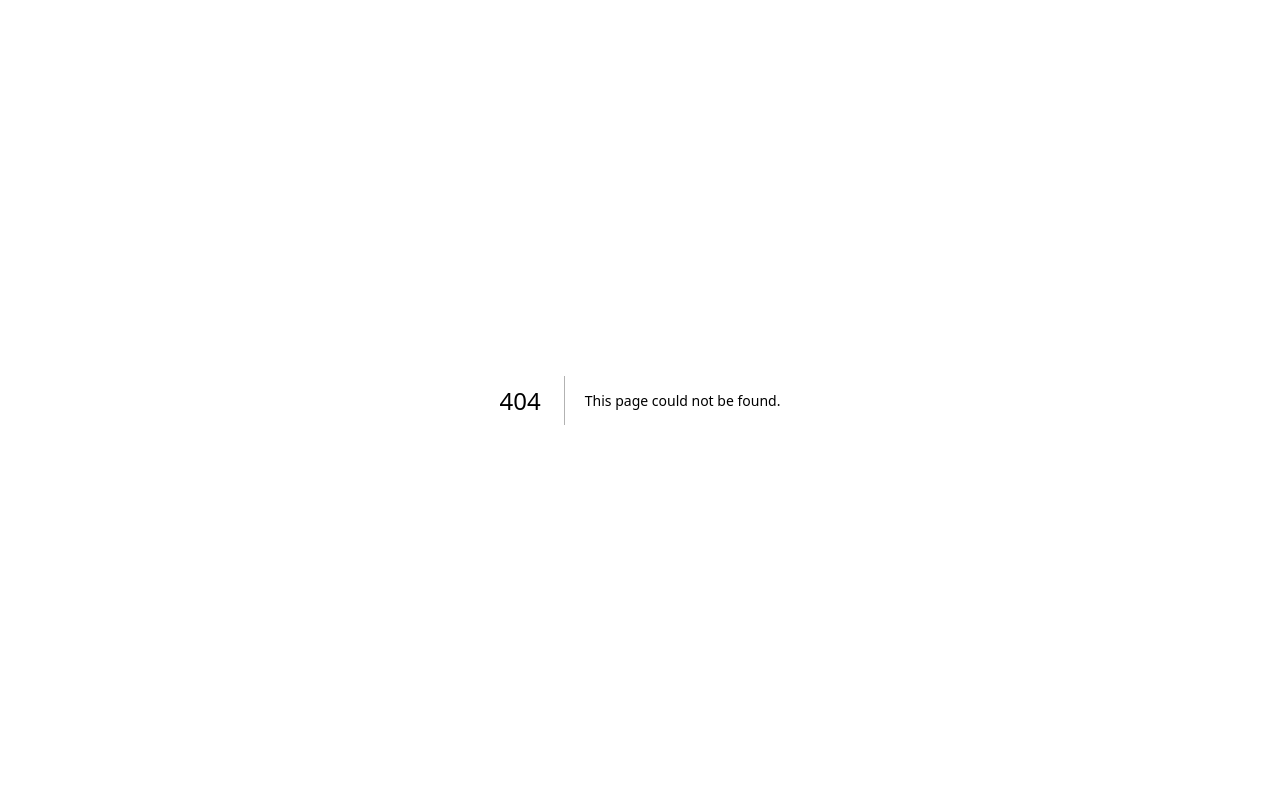
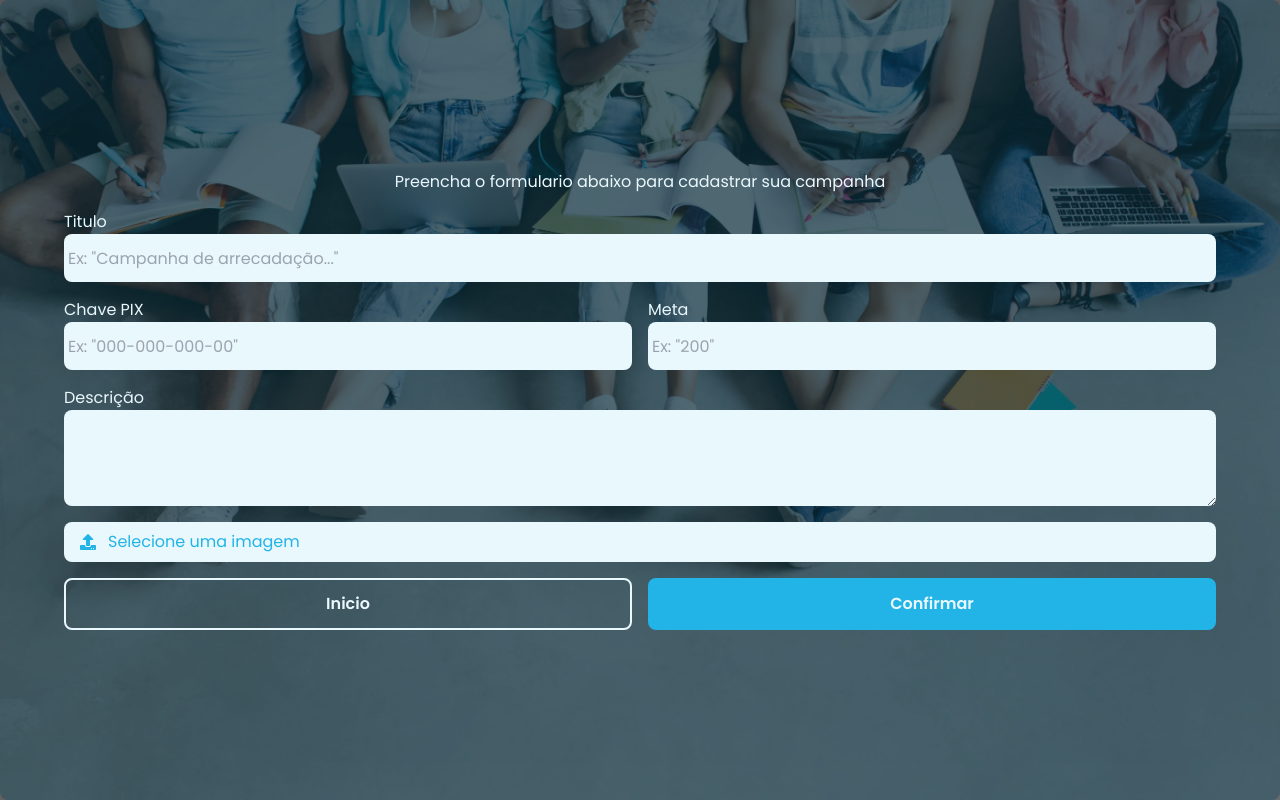
Before and after one commit to renansilva15/doe-aqui, a Next.js app: page /campaing in a window 1280 px wide. Before the commit this address had no page. Built offline with nearby package versions, Linux system fonts and the light colour scheme.

Commit message:
feat: create campaing ( +bug logout)

```diff
--- /dev/null
+++ b/src/app/campaing/page.tsx
@@ -0,0 +1,151 @@
+'use client'
+
+import Button from '@/components/Button/Button'
+import Input from '@/components/Input/Input'
+import Overlay from '@/components/Overlay/Overlay'
+import Image from 'next/image'
+import { FaUpload } from 'react-icons/fa'
+
+import { useRouter } from 'next/navigation'
+import { useState } from 'react'
+
+export default function Campaing() {
+  const router = useRouter()
+
+  const [selectedFile, setSelectedFile] = useState('')
+
+  const handleFileChange = (e: React.ChangeEvent<HTMLInputElement>) => {
+    const inputElement = e.target as HTMLInputElement
+    const fileList = inputElement.files
+
+    if (fileList && fileList.length > 0) {
+      const fileName = fileList[0].name
+      setSelectedFile(fileName)
+    }
+  }
+
+  async function handleSubmit(e: React.FormEvent<HTMLFormElement>) {
+    e.preventDefault()
+    const url = process.env.NEXT_PUBLIC_BASE_URL
+
+    // const formData = new FormData(e.currentTarget)
+
+    // const email = formData.get('login-email')?.toString() ?? ''
+    // const password = formData.get('login-password')?.toString() ?? ''
+
+    // console.log(email, password)
+
+    // if (email === '' || password === '') {
+    //   console.log('Preencha todos os campos')
+    //   alert('Preencha todos os campos')
+    // } else if (password.length < 8) {
+    //   console.log('A senha deve conter no mínimo 8 caracteres')
+    //   alert('A senha deve conter no mínimo 8 caracteres')
+    // } else {
+    //   const res = await fetch(`${url}/api/auth/login`, {
+    //     method: 'POST',
+    //     headers: {
+    //       'Content-Type': 'application/json',
+    //     },
+    //     body: JSON.stringify({
+    //       email: email,
+    //       password: password,
+    //     }),
+    //   })
+
+    //   const data = await res.json()
+
+    //   if (data.error) {
+    //     console.log(data.error)
+    //     alert(data.error)
+    //   } else {
+    //     if (data.status === 'success') {
+    //       router.push('/')
+    //     } else alert('Erro ao logar')
+    //     console.log(data)
+    //   }
+    // }
+  }
+
+  return (
+    <main className="w-full h-screen flex flex-col items-center justify-center relative">
+      <Overlay />
+      <Image
+        src="/bg.webp"
+        alt="bg"
+        fill
+        className="-z-20 absolute object-cover"
+      />
+
+      <div className="flex flex-col items-center justify-center w-full h-full p-8 bg-primary-900/40  text-primary-50 gap-4 md:p-16 md:rounded-lg">
+        <p className="text-center">
+          Preencha o formulario abaixo para cadastrar sua campanha
+        </p>
+        <form
+          id="loginForm"
+          onSubmit={handleSubmit}
+          className="flex flex-col items-center justify-center w-full gap-3 md:grid md:grid-cols-2 md:gap-4"
+        >
+          <div className="w-full col-span-2">
+            <Input
+              label="Titulo"
+              placeholder='Ex: "Campanha de arrecadação..."'
+              type="text"
+              idName="campaign-title"
+            />
+          </div>
+          <Input
+            label="Chave PIX"
+            placeholder='Ex: "000-000-000-00"'
+            type="text"
+            idName="campaign-pixkey"
+          />
+          <Input
+            label="Meta"
+            placeholder='Ex: "200"'
+            type="number"
+            idName="campaign-goal"
+          />
+          <div className="flex flex-col items-start justify-start w-full col-span-2">
+            <h3>Descrição</h3>
+            <textarea
+              name="camaping-description"
+              id="camaping-description"
+              rows={4}
+              className="w-full text-black rounded-lg bg-primary-50 focus:ring-1 focus:ring-primary-500 pl-1"
+            ></textarea>
+          </div>
+
+          <label
+            htmlFor="file-upload"
+            className="col-span-2 cursor-pointer w-full bg-primary-50 hover:scale-105 text-primary-500 font-semi py-2 px-4 rounded-lg flex items-center justify-start gap-3"
+          >
+            <FaUpload />{' '}
+            {selectedFile ? <p>{selectedFile}</p> : 'Selecione uma imagem'}
+          </label>
+          <input
+            id="file-upload"
+            type="file"
+            accept="image/*"
+            className="hidden"
+            onChange={handleFileChange}
+          />
+        </form>
+        <div className="grid grid-cols-2 gap-4 w-full">
+          <Button
+            width="MAX"
+            base="OUTLINED"
+            title="Inicio"
+            onClick={() => router.push('/')}
+          ></Button>
+          <Button
+            width="MAX"
+            base="PRIMARY"
+            title="Confirmar"
+            form="loginForm"
+          ></Button>
+        </div>
+      </div>
+    </main>
+  )
+}
--- a/src/app/page.tsx
+++ b/src/app/page.tsx
@@ -7,6 +7,7 @@ import { LuHeartHandshake } from 'react-icons/lu'
 import { PiHandHeartFill } from 'react-icons/pi'
 import { FaPix } from 'react-icons/fa6'
 import { useState, useEffect } from 'react'
+import { useRouter } from 'next/navigation'
 
 import bg from './../../public/bg.webp'
 import Card from '@/components/Card/Card'
@@ -18,6 +19,7 @@ import Button from '@/components/Button/Button'
 import FormRender from '@/components/FormRender/FormRender'
 
 export default function Home() {
+  const router = useRouter()
   const [isLogged, setIsLogged] = useState(false)
   useEffect(() => {
     const isLoggedIn = document.cookie.split(';').some((cookie) => {
@@ -34,6 +36,15 @@ export default function Home() {
       setIsLogged(false)
     }
   }, [])
+
+  function ctaButton() {
+    if (isLogged) {
+      router.push('/campaing')
+    } else {
+      alert('Faça login para criar sua campanha!')
+      router.push('/auth/login')
+    }
+  }
 
   return (
     <main className="w-full flex flex-col items-center justify-start relative">
@@ -64,7 +75,12 @@ export default function Home() {
           <h1 className="text-3xl text-center font-semibold text-primary-50">
             Dê vida à sua causa <br /> Comece sua campanha hoje mesmo!
           </h1>
-          <Button title="Criar minha campanha" base="PRIMARY" width="AUTO">
+          <Button
+            onClick={ctaButton}
+            title="Criar minha campanha"
+            base="PRIMARY"
+            width="AUTO"
+          >
             <FaHeart className="text-2xl my-1" />
           </Button>
         </div>
--- a/src/components/navbar/NavbarContent.tsx
+++ b/src/components/navbar/NavbarContent.tsx
@@ -12,7 +12,7 @@ export const NavbarContent = ({ children }: NavbarContentProps) => {
 
   useEffect(() => {
     function handleResize() {
-      if (window.innerWidth <= 768) {
+      if (window.innerWidth <= 788) {
         setIsMobile(true)
       } else {
         setIsMobile(false)
--- a/src/components/navbar/NavbarItem.tsx
+++ b/src/components/navbar/NavbarItem.tsx
@@ -1,3 +1,7 @@
+'use client'
+
+import { useRouter } from 'next/navigation'
+
 interface NavbarItemProps {
   title: string
   href: string
@@ -5,21 +9,27 @@ interface NavbarItemProps {
 }
 
 export const NavbarItem = ({ title, href, action }: NavbarItemProps) => {
-  function handleLogout() {
-    document.cookie =
-      'logged-in=; expires=Thu, 01 Jan 1970 00:00:00 UTC; path=/;'
-  }
-  if (action) {
-    handleLogout()
+  const router = useRouter()
+  async function handleLogout() {
+    const url = process.env.NEXT_PUBLIC_BASE_URL
+    await fetch(`${url}/api/auth/logout`, {
+      method: 'POST',
+    })
   }
 
   return (
-    <a
-      href={href}
+    <button
+      onClick={() => {
+        if (action) {
+          handleLogout()
+        } else {
+          router.push(href)
+        }
+      }}
       className={`transition-all duration-200 hover:text-primary-200`}
     >
       {title}
-    </a>
+    </button>
   )
 }
 
```
